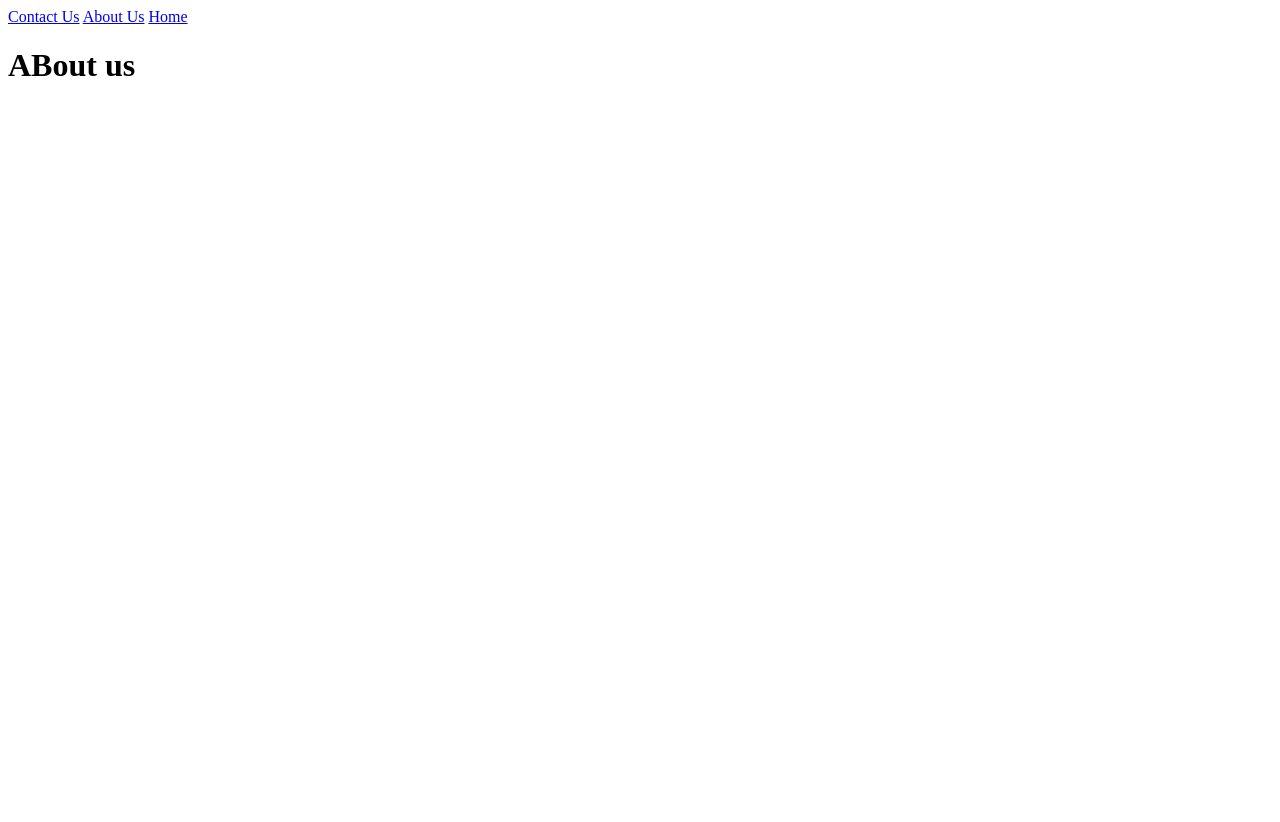
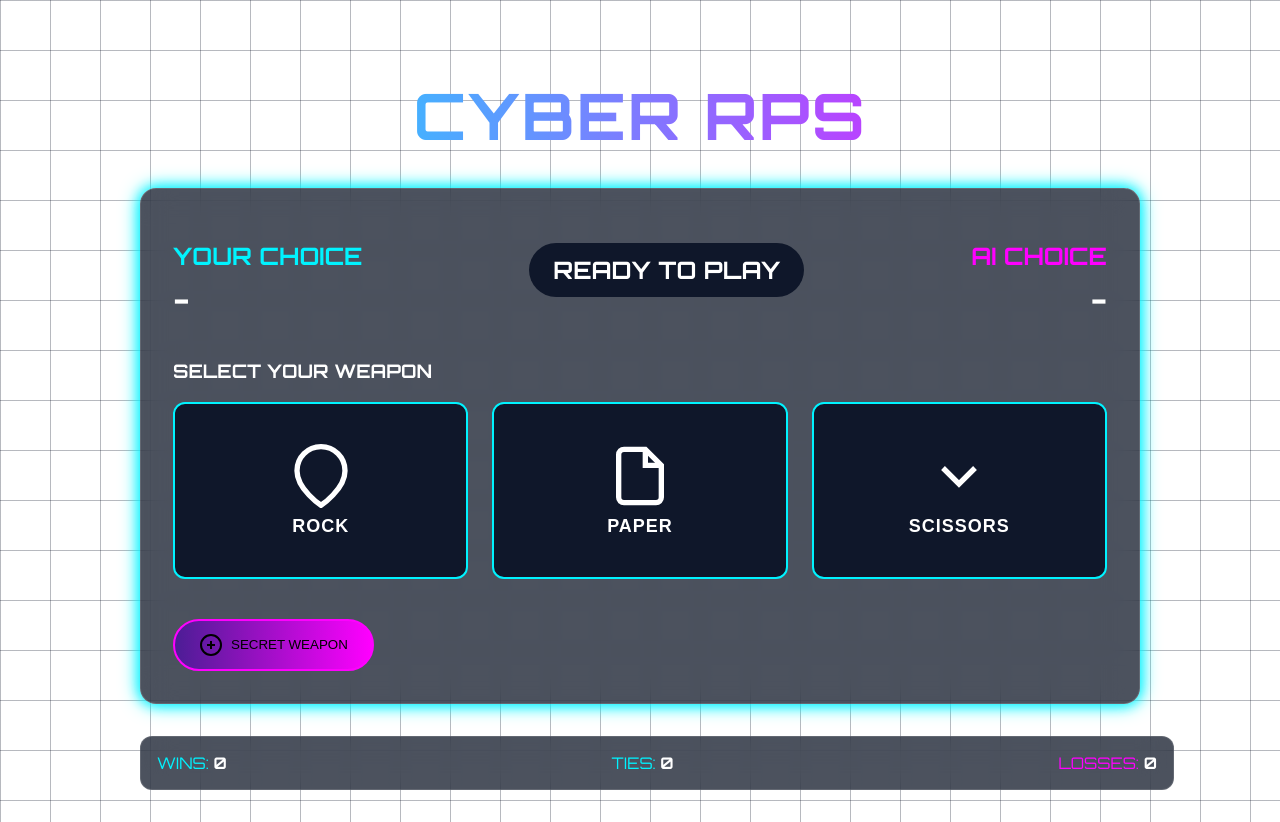
Before and after one commit to Tolha127/altschool-baraka-cohort, a plain HTML site: page index.html in a window 1280 px wide. Before the commit the page ends 800 px from the top, so only its background shows below. Drawn offline with Linux system fonts and the light colour scheme.

Commit message:
feat: Revamp project structure and add new features
- Added `Rock,paper,scissors.JS` for the game functionality.
- Replaced `style.css` with `styles.css` for updated styling.
- Removed unused files: `about-us.html`, `contact-us.html`, `readme.md`, and `submit-form.html`.
- Updated `index.html` to reflect the new structure and features.

```diff
--- /dev/null
+++ b/Rock,paper,scissors.JS
@@ -0,0 +1,114 @@
+const getUserChoice = userInput => {
+  userInput = userInput.toLowerCase();
+  if (userInput === 'rock' || userInput === 'paper' || userInput === 'scissors') {
+    return userInput;
+  } else if (userInput === 'bomb'){
+    return 'bomb';
+  } else {
+    console.log('Error: Invalid input. Please choose rock, paper, or scissors.');
+    return null;
+  }
+};
+
+const getComputerChoice = () => {
+  const randomNumber = Math.floor(Math.random() * 3);
+  if (randomNumber === 0) {
+    return 'rock';
+  } else if (randomNumber === 1) {
+    return 'paper';
+  } else {
+    return 'scissors';
+  }
+};
+
+const determineNewWinner = (userChoice, computerChoice) => {
+  if (userChoice === 'bomb'){
+    return 'You win with the bomb!';
+  }
+  if (userChoice === computerChoice) {
+    return 'It is a tie!';
+  }
+  if (userChoice === 'rock') {
+    if (computerChoice === 'scissors') {
+      return 'You win!';
+    } else {
+      return 'Computer wins!';
+    }
+  }
+  if (userChoice === 'scissors') {
+    if (computerChoice === 'rock') {
+      return 'Computer wins!';
+    } else {
+      return 'You win!';
+    }
+  }
+  if (userChoice === 'paper') {
+    if (computerChoice === 'scissors') {
+      return 'Computer wins!';
+    } else {
+      return 'You win!';
+    }
+  }
+};
+
+// Initialize game variables
+let wins = 0;
+let ties = 0;
+let losses = 0;
+
+// Function to update the game stats display
+const updateStats = () => {
+  document.getElementById('wins').textContent = wins;
+  document.getElementById('ties').textContent = ties;
+  document.getElementById('losses').textContent = losses;
+};
+
+// Function to handle game play
+const playGame = (userChoiceInput) => {
+  const userChoice = getUserChoice(userChoiceInput);
+  if (!userChoice) return;
+
+  const computerChoice = getComputerChoice();
+
+  document.getElementById('user-choice').textContent = userChoice.toUpperCase();
+  document.getElementById('computer-choice').textContent = computerChoice.toUpperCase();
+
+  const result = determineNewWinner(userChoice, computerChoice);
+  document.getElementById('result').textContent = result;
+
+  // Update stats and result display
+  if (result.includes('You win')) {
+    wins++;
+    document.getElementById('result').className = 'result-display win-result';
+  } else if (result.includes('tie')) {
+    ties++;
+    document.getElementById('result').className = 'result-display tie-result';
+  } else {
+    losses++;
+    document.getElementById('result').className = 'result-display lose-result';
+  }
+
+  updateStats();
+  return result;
+};
+
+// Initialize game when DOM is loaded
+document.addEventListener('DOMContentLoaded', () => {
+  const choiceButtons = document.querySelectorAll('.choice-btn');
+
+  choiceButtons.forEach(button => {
+    button.addEventListener('click', () => {
+      const userChoice = button.dataset.choice;
+      playGame(userChoice);
+
+      // Add animation effect
+      button.classList.add('scale-110');
+      setTimeout(() => {
+        button.classList.remove('scale-110');
+      }, 200);
+    });
+  });
+
+  // Initialize stats display
+  updateStats();
+});
--- a/index.html
+++ b/index.html
@@ -1,16 +1,98 @@
 <!DOCTYPE html>
 <html lang="en">
+
 <head>
     <meta charset="UTF-8">
     <meta name="viewport" content="width=device-width, initial-scale=1.0">
-    <title>Document</title>
+    <title>Rock Paper Scissors</title>
+    <link rel="stylesheet" href="styles.css">
 </head>
-<body>
-    <div>
-        <a href="/contact-us.html">Contact Us</a>
-        <a href="/about-us.html">About Us</a>
-        <a href="/about-us.html">Home</a>
+
+<body class="cyber-grid">
+    <div class="game-container">
+        <!-- Game Title -->
+        <h1 class="game-title">CYBER RPS</h1>
+
+        <!-- Main Game Container -->
+        <div class="game-board glassmorphism neon-border">
+            <!-- Game Status -->
+            <div class="game-status">
+                <div class="player-choice">
+                    <h2>YOUR CHOICE</h2>
+                    <div id="user-choice" class="choice-display">-</div>
+                </div>
+
+                <div id="result" class="result-display">
+                    READY TO PLAY
+                </div>
+
+                <div class="player-choice computer-choice">
+                    <h2>AI CHOICE</h2>
+                    <div id="computer-choice" class="choice-display">-</div>
+                </div>
+            </div>
+
+            <!-- Game Controls -->
+            <h3 class="text-center">SELECT YOUR WEAPON</h3>
+
+            <div class="choices-grid">
+                <button data-choice="rock" class="choice-btn weapon-btn">
+                    <svg xmlns="http://www.w3.org/2000/svg" class="weapon-icon" viewBox="0 0 24 24" fill="none"
+                        stroke="currentColor" stroke-width="2">
+                        <path d="M21 10c0 7-9 13-9 13s-9-6-9-13a9 9 0 0118 0z"></path>
+                    </svg>
+                    <span class="weapon-name">ROCK</span>
+                </button>
+
+                <button data-choice="paper" class="choice-btn weapon-btn">
+                    <svg xmlns="http://www.w3.org/2000/svg" class="weapon-icon" viewBox="0 0 24 24" fill="none"
+                        stroke="currentColor" stroke-width="2">
+                        <path d="M14 2H6a2 2 0 0 0-2 2v16a2 2 0 0 0 2 2h12a2 2 0 0 0 2-2V8l-6-6z"></path>
+                        <polyline points="14 2 14 8 20 8"></polyline>
+                    </svg>
+                    <span class="weapon-name">PAPER</span>
+                </button>
+
+                <button data-choice="scissors" class="choice-btn weapon-btn">
+                    <svg xmlns="http://www.w3.org/2000/svg" class="weapon-icon" viewBox="0 0 24 24" fill="none"
+                        stroke="currentColor" stroke-width="2">
+                        <path d="M6 9l6 6 6-6"></path>
+                    </svg>
+                    <span class="weapon-name">SCISSORS</span>
+                </button>
+            </div>
+
+            <!-- Secret Weapon -->
+            <div class="flex justify-center">
+                <button data-choice="bomb" class="choice-btn secret-btn secret-weapon-btn">
+                    <svg xmlns="http://www.w3.org/2000/svg" class="secret-icon" viewBox="0 0 24 24" fill="none"
+                        stroke="currentColor" stroke-width="2">
+                        <circle cx="12" cy="12" r="10"></circle>
+                        <path d="M12 8v8M8 12h8"></path>
+                    </svg>
+                    <span class="font-bold">SECRET WEAPON</span>
+                </button>
+            </div>
+        </div>
+
+        <!-- Game Stats -->
+        <div class="stats-container glassmorphism">
+            <div class="stat-item">
+                <span class="label">WINS:</span>
+                <span id="wins" class="stat-value">0</span>
+            </div>
+            <div class="stat-item">
+                <span class="label">TIES:</span>
+                <span id="ties" class="stat-value">0</span>
+            </div>
+            <div class="stat-item">
+                <span class="losses">LOSSES:</span>
+                <span id="losses" class="stat-value">0</span>
+            </div>
+        </div>
     </div>
-    <h1> ABout us</h1>
+
+    <script src="Rock,paper,scissors.JS"></script>
 </body>
+
 </html>
--- a/style.css
+++ /dev/null
@@ -1,43 +0,0 @@
-h1{
-    color:blue;
-    font-size: 32px;
-    text-align: center;
-}
-p{
-    font-family: Impact, Haettenschweiler, 'Arial Narrow Bold', sans-serif;
-    line-height: 1.5;;
-}
-form{
-    background-color: lightblue;
-    padding: 20px;
-    border-radius: 10px;
-    border: solid #000;
-    margin: 20px;
-    width: 300px;
-    height: 200px;
-    background-size: auto;
-}
-.container{
-    display: flex;
-    justify-content: center;
-    align-items: center;
-    height: 100vh;
-    background-color: #f0f0f0;
-}
-input[type="text"], input[type="email"], input[type="password"]{
-    width: 100%;
-    padding: 10px;
-    margin: 5px 0;
-    border: 1px solid #ccc;
-    border-radius: 5px;
-    justify-content: center;
-}
-nav{
-    background-color: #333;
-    color: white;
-    padding: 10px;
-    text-align: center;
-    justify-content: center;
-    align-items: center;
-    display: flex;
-}
--- /dev/null
+++ b/styles.css
@@ -0,0 +1,249 @@
+/* Futuristic Rock Paper Scissors Game Styles */
+
+@import url('https://fonts.googleapis.com/css2?family=Orbitron:wght@400;500;700&display=swap');
+
+:root {
+    --neon: #00f3ff;
+    --neon-pink: #ff00ff;
+    --dark-blue: #0f172a;
+    --cyber-blue: #0ea5e9;
+    --dark-purple: #4c1d95;
+}
+
+body {
+    font-family: 'Orbitron', sans-serif;
+    background: linear-gradient(to right, #0f172a, #1e293b);
+    height: 100vh;
+    margin: 0;
+    padding: 0;
+    overflow: hidden;
+    color: white;
+}
+
+.cyber-grid {
+    background-image: linear-gradient(rgba(15, 23, 42, 0.3) 1px, transparent 1px),
+                     linear-gradient(to right, rgba(15, 23, 42, 0.3) 1px, transparent 1px);
+    background-size: 50px 50px;
+}
+
+.neon-border {
+    box-shadow: 0 0 10px var(--neon), 0 0 20px var(--neon);
+    animation: glow 2s ease-in-out infinite alternate;
+}
+
+.neon-pink-border {
+    box-shadow: 0 0 10px var(--neon-pink), 0 0 20px var(--neon-pink);
+    animation: glowPink 2s ease-in-out infinite alternate;
+}
+
+.game-title {
+    text-transform: uppercase;
+    font-weight: bold;
+    text-align: center;
+    background-image: linear-gradient(to right, var(--neon), var(--neon-pink));
+    -webkit-background-clip: text;
+    background-clip: text;
+    color: transparent;
+    letter-spacing: 2px;
+    margin-bottom: 2rem;
+    font-size: 3.5rem;
+}
+
+.glassmorphism {
+    backdrop-filter: blur(16px) saturate(180%);
+    -webkit-backdrop-filter: blur(16px) saturate(180%);
+    background-color: rgba(17, 25, 40, 0.75);
+    border: 1px solid rgba(255, 255, 255, 0.125);
+}
+
+.choice-btn {
+    transition: all 0.3s ease;
+    cursor: pointer;
+}
+
+.choice-btn:hover {
+    transform: scale(1.05);
+    box-shadow: 0 0 15px var(--neon);
+}
+
+.secret-weapon-btn:hover {
+    box-shadow: 0 0 15px var(--neon-pink);
+}
+
+.game-container {
+    max-width: 1000px;
+    margin: 0 auto;
+    padding: 2rem;
+}
+
+.game-board {
+    border-radius: 1rem;
+    padding: 2rem;
+}
+
+.game-status {
+    display: flex;
+    flex-wrap: wrap;
+    justify-content: space-between;
+    align-items: center;
+    margin-bottom: 2.5rem;
+}
+
+.player-choice {
+    text-align: center;
+}
+
+.player-choice h2 {
+    color: var(--neon);
+    margin-bottom: 0.5rem;
+}
+
+.computer-choice h2 {
+    color: var(--neon-pink);
+    margin-bottom: 0.5rem;
+}
+
+.choice-display {
+    font-size: 2rem;
+    font-weight: bold;
+}
+
+.result-display {
+    text-align: center;
+    padding: 0.75rem 1.5rem;
+    border-radius: 999px;
+    font-weight: bold;
+    font-size: 1.5rem;
+    background-color: var(--dark-blue);
+}
+
+.win-result {
+    border: 2px solid var(--neon);
+    color: var(--neon);
+}
+
+.tie-result {
+    border: 1px solid white;
+    color: white;
+}
+
+.lose-result {
+    border: 2px solid var(--neon-pink);
+    color: var(--neon-pink);
+}
+
+.choices-grid {
+    display: grid;
+    grid-template-columns: repeat(1, 1fr);
+    gap: 1.5rem;
+    margin-bottom: 2.5rem;
+}
+
+.weapon-btn {
+    background-color: var(--dark-blue);
+    color: white;
+    padding: 2.5rem 1rem;
+    border-radius: 0.75rem;
+    border: 2px solid var(--neon);
+    display: flex;
+    flex-direction: column;
+    align-items: center;
+    transition: all 0.3s ease;
+}
+
+.weapon-btn:hover {
+    background-color: var(--cyber-blue);
+}
+
+.weapon-icon {
+    height: 4rem;
+    width: 4rem;
+    margin-bottom: 0.5rem;
+}
+
+.weapon-name {
+    font-size: 1.125rem;
+    font-weight: bold;
+    letter-spacing: 1px;
+}
+
+.secret-btn {
+    background-image: linear-gradient(to right, var(--dark-purple), var(--neon-pink));
+    padding: 0.75rem 1.5rem;
+    border-radius: 999px;
+    border: 2px solid var(--neon-pink);
+    display: flex;
+    align-items: center;
+    animation: pulse 1s cubic-bezier(0.4, 0, 0.6, 1) infinite;
+}
+
+.secret-btn:hover {
+    background-image: linear-gradient(to right, var(--neon-pink), var(--dark-purple));
+}
+
+.secret-icon {
+    height: 1.5rem;
+    width: 1.5rem;
+    margin-right: 0.5rem;
+}
+
+.stats-container {
+    width: 100%;
+    max-width: 1000px;
+    margin-top: 2rem;
+    border-radius: 0.75rem;
+    padding: 1rem;
+    display: flex;
+    justify-content: space-between;
+}
+
+.stat-item {
+    color: white;
+}
+
+.stat-item .label {
+    color: var(--neon);
+}
+
+.stat-item .losses {
+    color: var(--neon-pink);
+}
+
+.stat-value {
+    font-weight: bold;
+}
+
+/* Animations */
+@keyframes glow {
+    0% { box-shadow: 0 0 5px var(--neon), 0 0 10px var(--neon); }
+    100% { box-shadow: 0 0 20px var(--neon), 0 0 30px var(--neon); }
+}
+
+@keyframes glowPink {
+    0% { box-shadow: 0 0 5px var(--neon-pink), 0 0 10px var(--neon-pink); }
+    100% { box-shadow: 0 0 20px var(--neon-pink), 0 0 30px var(--neon-pink); }
+}
+
+@keyframes pulse {
+    0%, 100% { opacity: 1; }
+    50% { opacity: 0.7; }
+}
+
+/* Media Queries */
+@media (min-width: 640px) {
+    .game-title {
+        font-size: 4rem;
+    }
+
+    .choices-grid {
+        grid-template-columns: repeat(3, 1fr);
+    }
+
+    .player-choice {
+        text-align: left;
+    }
+
+    .computer-choice {
+        text-align: right;
+    }
+}
```
Also changed, not shown: submit-form.html (deleted, +0 -11 lines), about-us.html (deleted), contact-us.html (deleted), 1 other file.
